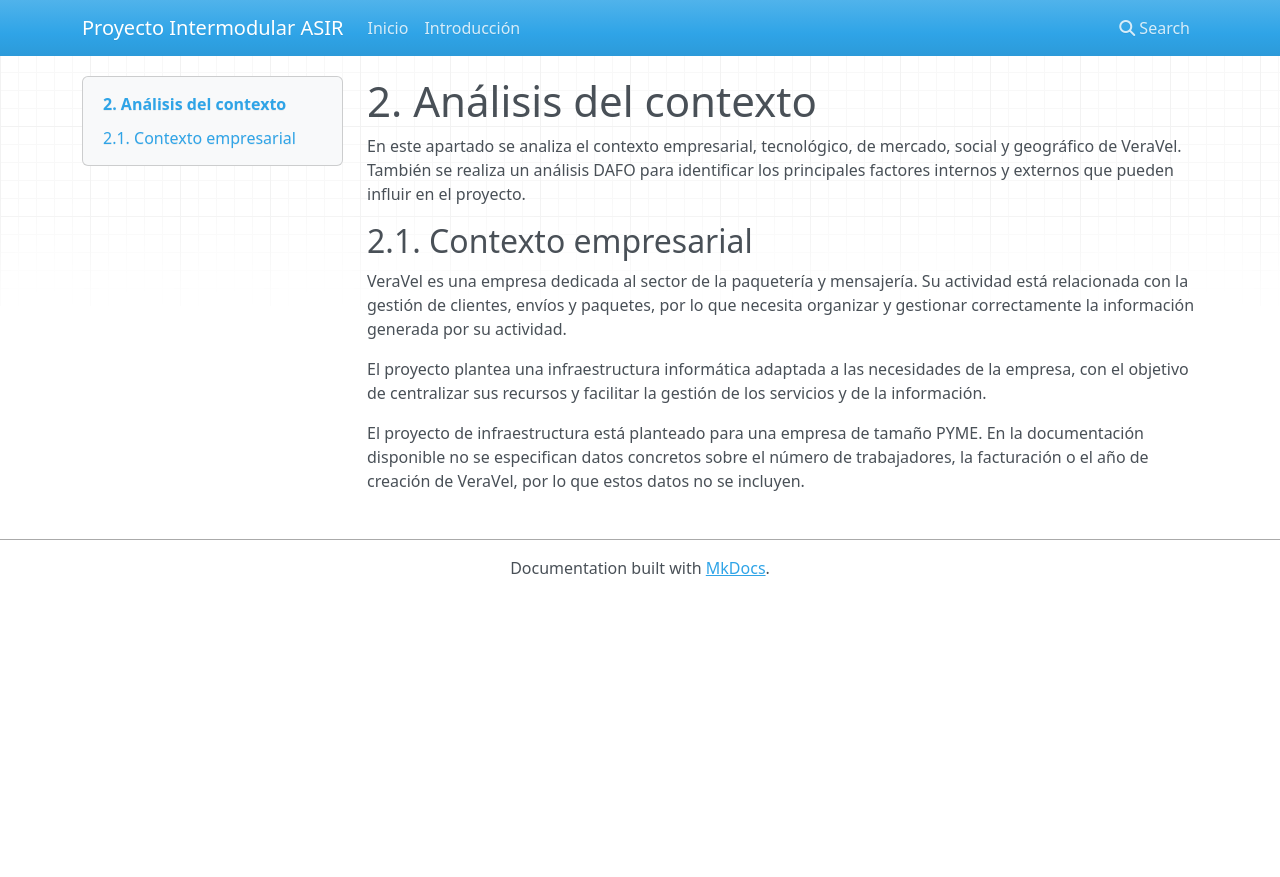
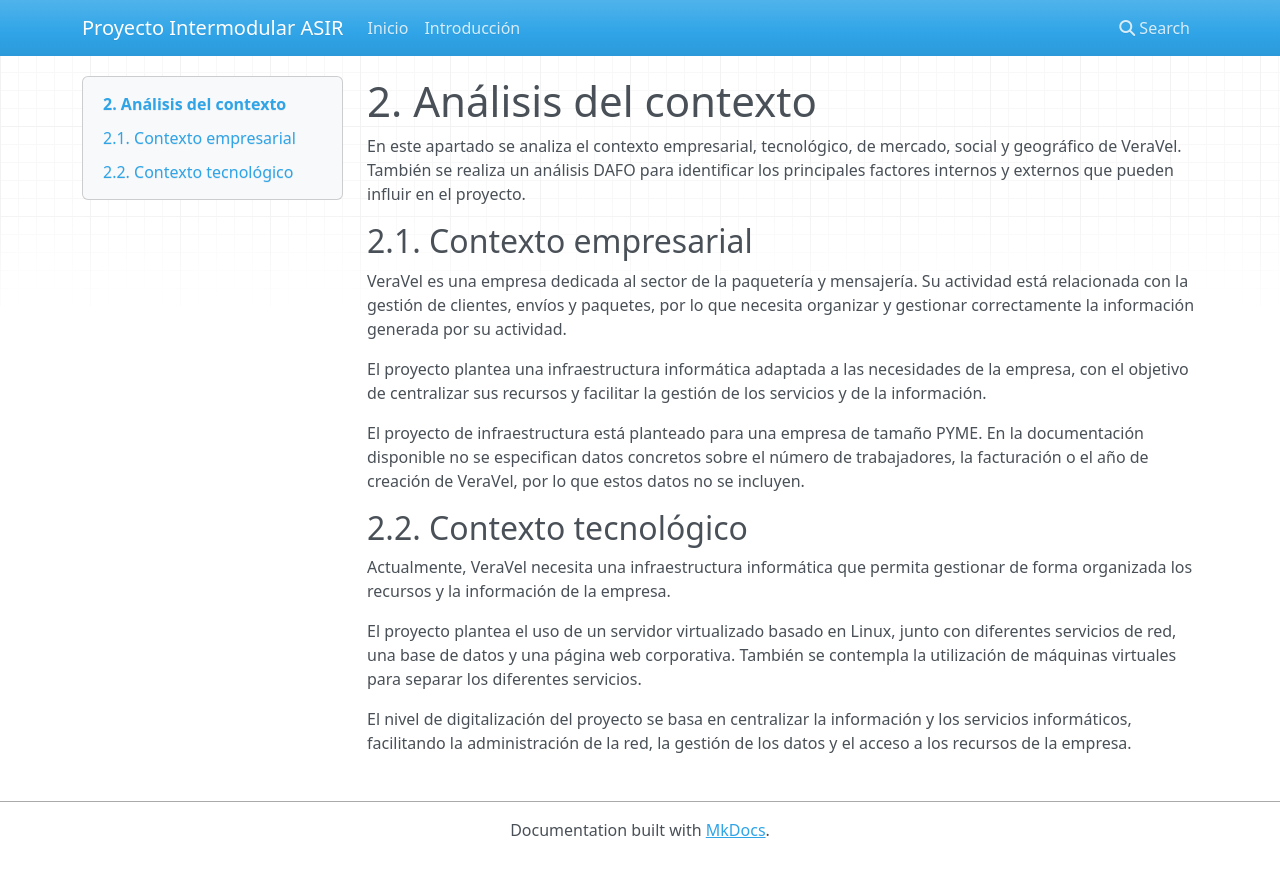
Before and after one commit to carloshuertasrodrigo-prog/Proyecto-Intermodular-ASIR, an MkDocs documentation site: the page built from docs/02_contexto.md, in a window 1280 px wide. Shown: the top 877 px of the page. Built offline with MkDocs 1.6.1, drawn with Linux system fonts in a browser that asks for light colours; nearby versions of some CDN libraries.

Commit message:
Añadido contexto tecnológico
Added a new section on technological context detailing the infrastructure needs and proposed solutions for VeraVel.

```diff
--- a/docs/02_contexto.md
+++ b/docs/02_contexto.md
@@ -9,3 +9,11 @@ VeraVel es una empresa dedicada al sector de la paquetería y mensajería. Su ac
 El proyecto plantea una infraestructura informática adaptada a las necesidades de la empresa, con el objetivo de centralizar sus recursos y facilitar la gestión de los servicios y de la información.
 
 El proyecto de infraestructura está planteado para una empresa de tamaño PYME. En la documentación disponible no se especifican datos concretos sobre el número de trabajadores, la facturación o el año de creación de VeraVel, por lo que estos datos no se incluyen.
+
+## 2.2. Contexto tecnológico
+
+Actualmente, VeraVel necesita una infraestructura informática que permita gestionar de forma organizada los recursos y la información de la empresa.
+
+El proyecto plantea el uso de un servidor virtualizado basado en Linux, junto con diferentes servicios de red, una base de datos y una página web corporativa. También se contempla la utilización de máquinas virtuales para separar los diferentes servicios.
+
+El nivel de digitalización del proyecto se basa en centralizar la información y los servicios informáticos, facilitando la administración de la red, la gestión de los datos y el acceso a los recursos de la empresa.
```
